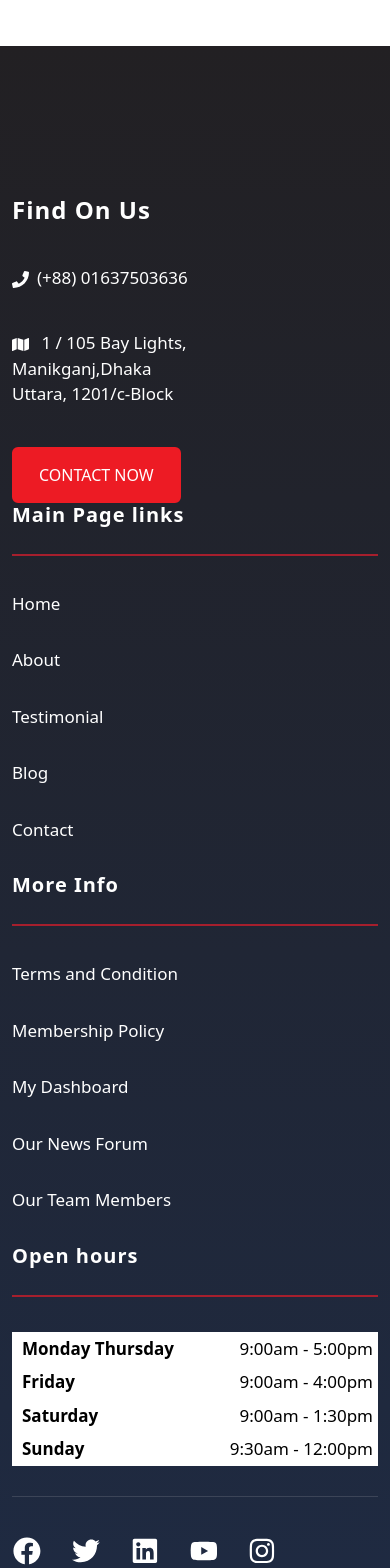
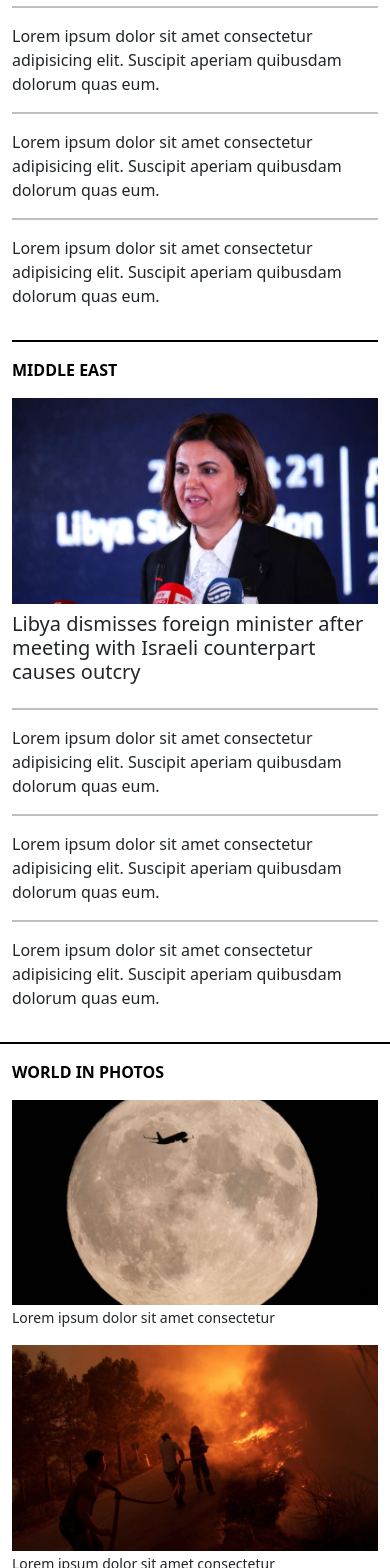
Before and after one commit to SheikhRakibhossain/CNC, a React (Vite) app: page /world in a window 390 px wide. Shown: the part 4120-5688 px from the top of the page. Built offline with nearby package versions, Linux system fonts and the light colour scheme; no server answers.

Commit message:
around the world components has completed with all design and responsive

```diff
--- a/src/pages/world/AroundTheWorld.jsx
+++ b/src/pages/world/AroundTheWorld.jsx
@@ -1,6 +1,12 @@
 import React from 'react';
 import { Col, Row } from 'react-bootstrap';
-import arms from '../../assets/world/arms.jpg'
+import arms from '../../assets/world/arms.jpg';
+import libya from '../../assets/world/libya.jpg';
+import carbon from '../../assets/world/carbondioxide.jpg';
+import fire from '../../assets/world/fire.jpg';
+import moon from '../../assets/world/superMoon.jpg';
+import thunder from '../../assets/world/thunderLight.jpg';
+
 
 const AroundTheWorld = () => {
     return (
@@ -9,19 +15,61 @@ const AroundTheWorld = () => {
             <Row>
                 <Col lg={4}>
                     <div>
-                        <hr className='border border-black opacity-100'/>
+                        <hr className='border border-black opacity-100' />
                         <p className='fs-6 fw-bold text-black pt-0'>EUROPE</p>
                         <img src={arms} alt="arms" />
                         <h5 className='text-link py-2'>Well-known Ukrainian pilot ‘Juice’ among 3 dead in plane crash</h5>
                     </div>
+                    <hr className='border border-black opacity-25' />
+                    <p className='text-link'>Lorem ipsum dolor sit amet consectetur adipisicing elit. Suscipit aperiam quibusdam dolorum quas eum.</p>
+                    <hr className='border border-black opacity-25' />
+                    <p className='text-link'>Lorem ipsum dolor sit amet consectetur adipisicing elit. Suscipit aperiam quibusdam dolorum quas eum.</p>
+                    <hr className='border border-black opacity-25' />
+                    <p className='text-link'>Lorem ipsum dolor sit amet consectetur adipisicing elit. Suscipit aperiam quibusdam dolorum quas eum.</p>
                 </Col>
                 <Col lg={4}>
+                    <div>
+                        <hr className='border border-black opacity-100' />
+                        <p className='fs-6 fw-bold text-black pt-0'>MIDDLE EAST</p>
+                        <img src={libya} alt="arms" />
+                        <h5 className='text-link py-2'>Libya dismisses foreign minister after meeting with Israeli counterpart causes outcry</h5>
+                    </div>
+                    <hr className='border border-black opacity-25' />
+                    <p className='text-link'>Lorem ipsum dolor sit amet consectetur adipisicing elit. Suscipit aperiam quibusdam dolorum quas eum.</p>
+                    <hr className='border border-black opacity-25' />
+                    <p className='text-link'>Lorem ipsum dolor sit amet consectetur adipisicing elit. Suscipit aperiam quibusdam dolorum quas eum.</p>
+                    <hr className='border border-black opacity-25' />
+                    <p className='text-link'>Lorem ipsum dolor sit amet consectetur adipisicing elit. Suscipit aperiam quibusdam dolorum quas eum.</p>
+                </Col>
+                <Col>
+                    <Row className='py-3'>
 
+                        <hr className='border border-black opacity-100' />
+                        <p className='fs-6 fw-bold text-black pt-0'>WORLD IN PHOTOS</p>
+                        <Col sm={12} lg={6}>
+                            <img src={moon} alt="carbon" />
+                            <p><small>Lorem ipsum dolor sit amet consectetur</small></p>
 
-                </Col>
-                <Col lg={4}>
+                        </Col>
+                        <Col sm={12} lg={6}>
 
+                            <img src={fire} alt="carbon" />
+                            <p><small>Lorem ipsum dolor sit amet consectetur</small></p>
 
+                        </Col>
+                        <Col sm={12} lg={6}>
+
+                            <img src={thunder} alt="carbon" />
+                            <p><small>Lorem ipsum dolor sit amet consectetur</small></p>
+
+                        </Col>
+                        <Col sm={12} lg={6}>
+
+                            <img src={carbon} alt="carbon" />
+                            <p><small>Lorem ipsum dolor sit amet consectetur</small></p>
+
+                        </Col>
+                    </Row>
                 </Col>
 
             </Row>
```
